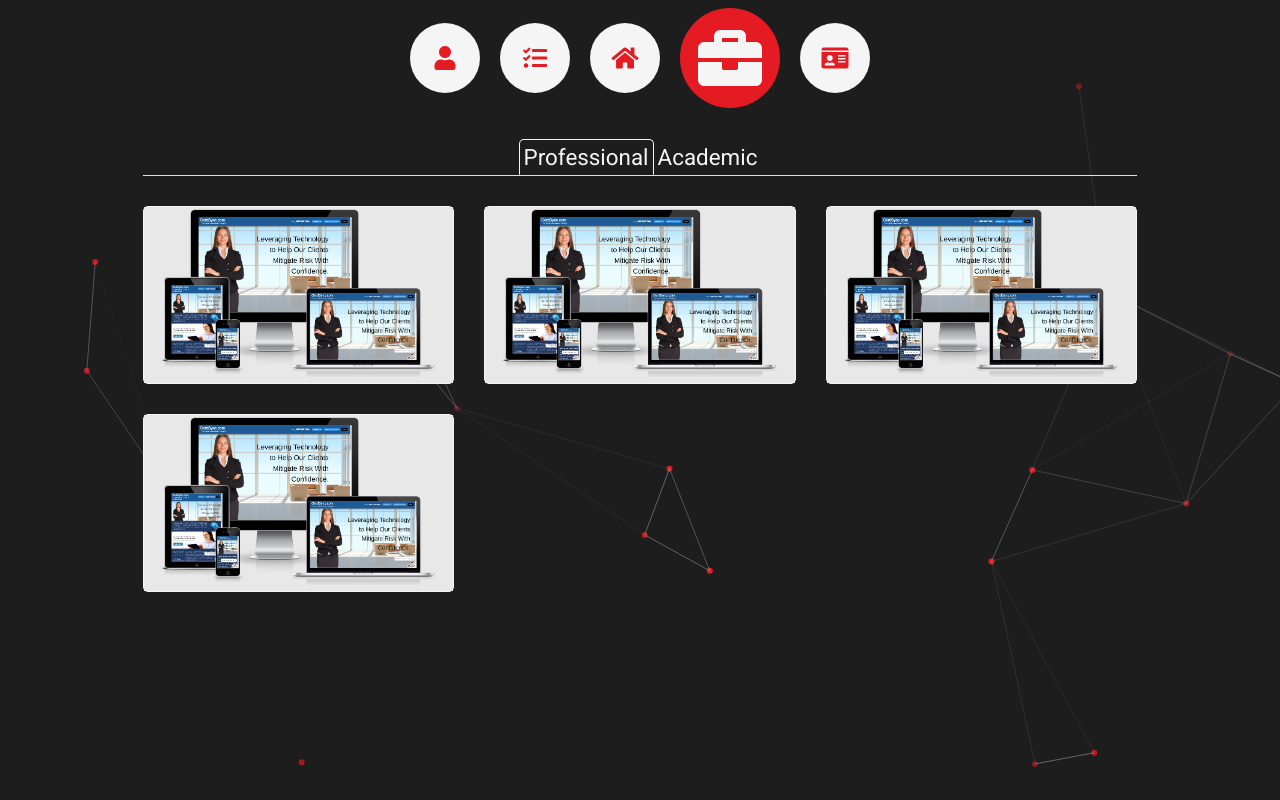
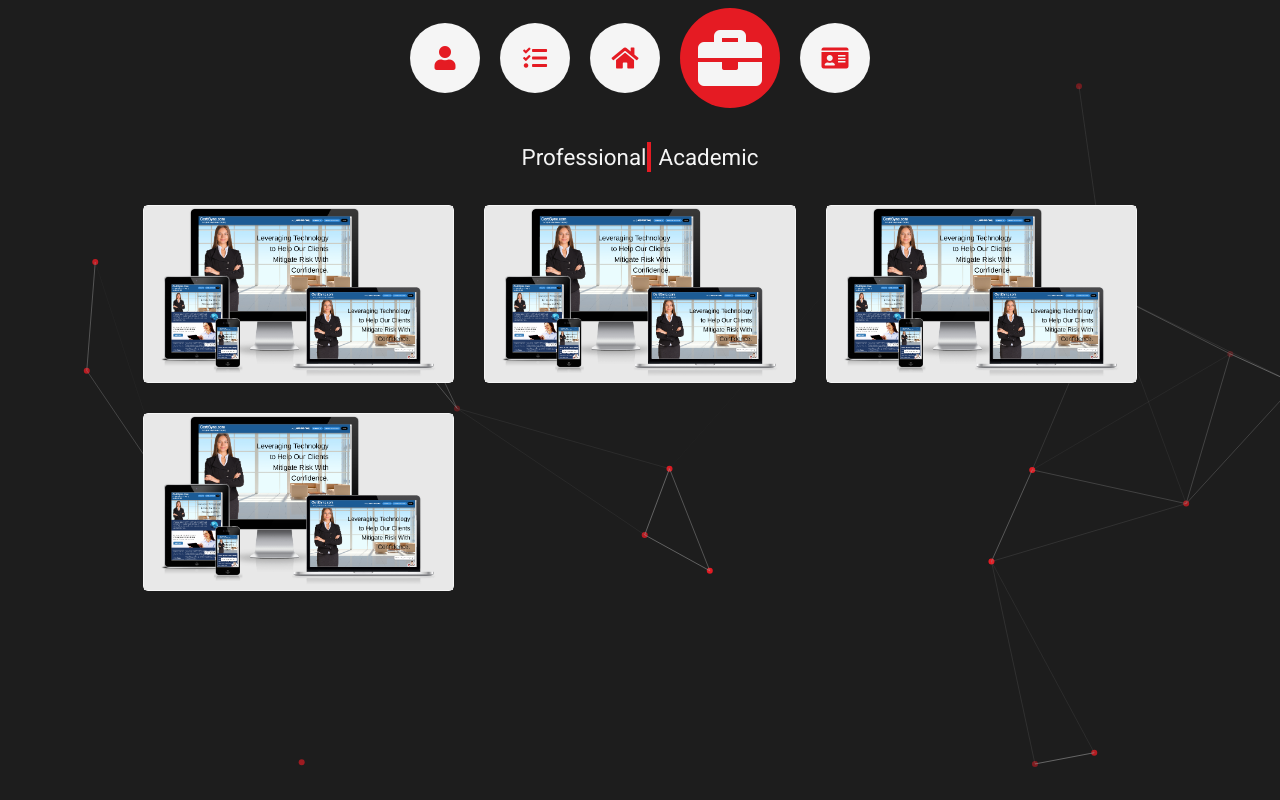
Before and after one commit to Jaimaldullat/jaimaldullat.github.io, a PHP site: page /projects.html in a window 1280 px wide. Run offline with PHP 8.4, Linux system fonts and the light colour scheme; style sheets or scripts are compiled from the project's sources; some libraries are stand-ins or nearby versions.

Commit message:
CSS Changed

```diff
--- a/css/includes/_layout.scss
+++ b/css/includes/_layout.scss
@@ -253,12 +253,11 @@ span.span-word{
         padding: 4px;
         margin-bottom: -1px;
         &.active {
-          border-top: 1px solid $tab-btn-border-color;
-          border-left: 1px solid $tab-btn-border-color;
-          border-right: 1px solid $tab-btn-border-color;
-          border-bottom: 1px solid $secondary-color;
-          border-top-left-radius: 5px;
-          border-top-right-radius: 5px;
+          &::after {
+            content: "";
+            border: 2px solid $primary-color;
+            width: 40%;
+          }
         }
       }
 
--- a/projects.html
+++ b/projects.html
@@ -90,7 +90,7 @@
     <canvas id="back-canvas" class="back-canvas" style="width:100vw;min-height:100vh">
     </canvas>
     <div class="container animated zoomIn delay-1s projects">
-        <ul class="nav nav-tabs project-tabs">
+        <ul class="nav project-tabs">
             <li class="active"><a class="active" data-toggle="tab" href="#tab1">Professional</a></li>
             <li><a data-toggle="tab" href="#tab2">Academic</a></li>
         </ul>
```
